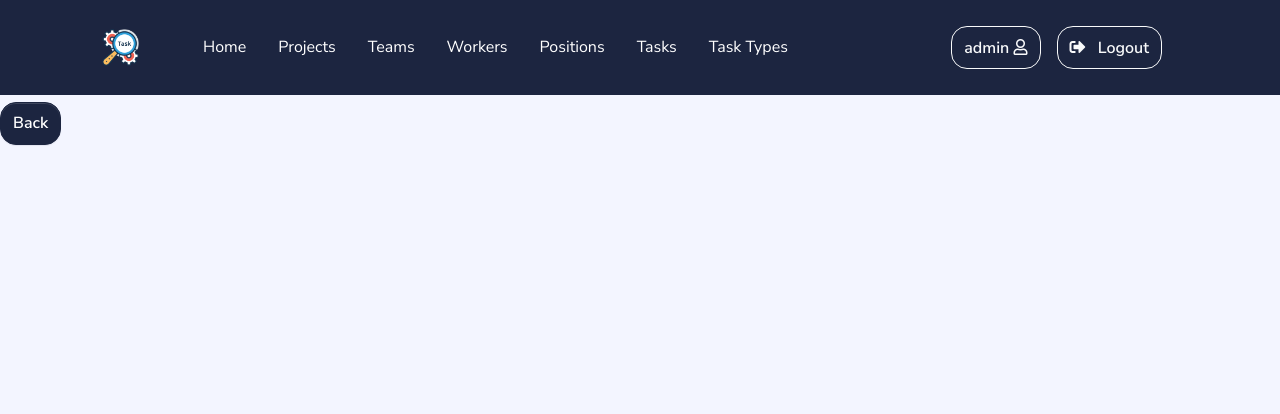
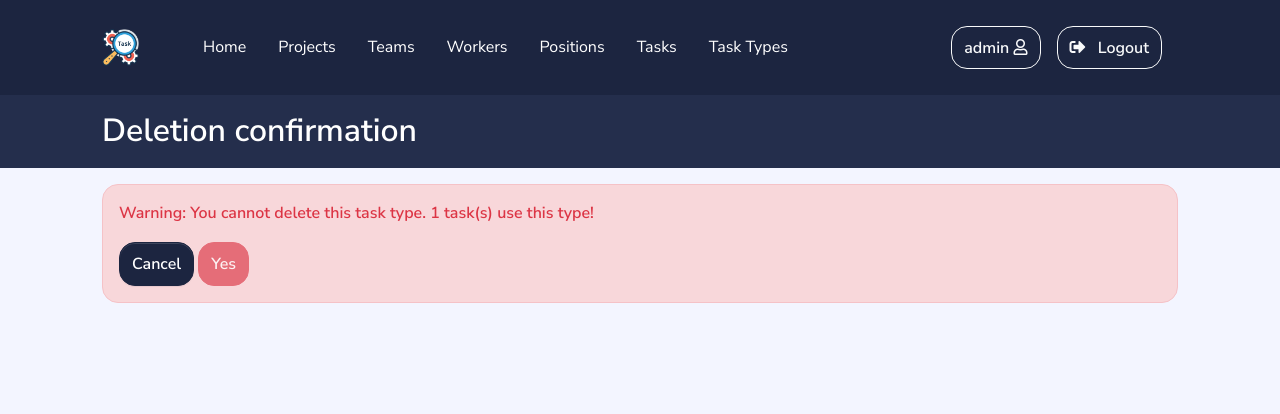
Before and after one commit to realasdfg/task-manager, a Django app: page /task-types/2/delete/ in a window 1280 px wide. Shown: the top 414 px of the page. Run offline with Django 5.2, Linux system fonts and the light colour scheme; a user stored in the database is signed in; data comes from the database, SQL or seed files in the repository; some libraries are stand-ins or nearby versions.

Commit message:
Apply new design on confirm_delete templates

```diff
--- a/templates/tasks/confirm_delete.html
+++ b/templates/tasks/confirm_delete.html
@@ -1,16 +1,31 @@
 {% extends "layouts/base.html" %}
 
 {% block content %}
-  <h1>Delete confirmation</h1>
-  <p>Are you sure you want to delete "{{ object }}"?</p>
-  {% block additional_info %}{% endblock %}
-  <form action="" method="post">
+  <main>
+    <div class="section pb-2 bg-primary text-white header-list">
+      <div class="container">
+        <h2>Deletion confirmation</h2>
+      </div>
+    </div>
+    {% block deletion_info %}
+      <div class="section section-md pt-3">
+        <div class="container">
+          <div class="alert alert-danger">
+            <p class="fw-bold">Are you sure you want to delete "{{ object }}"?</p>
+            {% block additional_info %}
+            {% endblock %}
+            <form method="post">
               {% csrf_token %}
               <button type="button"
-            class="btn btn-secondary"
+                      class="btn btn-primary"
                       onclick="history.back()">
                 Cancel
               </button>
-    <input type="submit" value="Yes" class="btn btn-danger">
+              <input type="submit" value="Delete" class="btn btn-danger">
             </form>
+          </div>
+        </div>
+      </div>
     {% endblock %}
+  </main>
+{% endblock content %}
--- a/templates/tasks/tasktype_confirm_delete.html
+++ b/templates/tasks/tasktype_confirm_delete.html
@@ -1,19 +1,17 @@
-{% extends "layouts/base.html" %}
+{% extends "tasks/confirm_delete.html" %}
 
-{% block content %}
-  <h1>Delete Task Type?</h1>
+{% block deletion_info %}
+  <div class="section section-md pt-3">
+    <div class="container">
+      <div class="alert alert-danger">
         {% if tasktype.tasks.exists %}
-    <p class="text-danger">
+          <p class="text-danger fw-bold">
             Warning: You cannot delete this task type.
-      {{ tasktype.tasks.count }} task(s) use this type.
+            {{ tasktype.tasks.count }} task(s) use this type!
           </p>
-    <button type="button"
-            class="btn btn-secondary"
-            onclick="history.back()">
-      Back
-    </button>
         {% else %}
-    <p>Are you sure you want to delete the task type "{{ tasktype.name }}"?</p>
+          <p class="fw-bold">Are you sure you want to delete "{{ object }}"?</p>
+        {% endif %}
         <form action="" method="post">
           {% csrf_token %}
           <button type="button"
@@ -21,7 +19,9 @@
                   onclick="history.back()">
             Cancel
           </button>
-      <input type="submit" value="Yes" class="btn btn-danger">
+          <input type="submit" value="Yes" class="btn btn-danger" {% if tasktype.tasks.exists %}disabled{% endif %}>
         </form>
-  {% endif %}
+      </div>
+    </div>
+  </div>
 {% endblock %}
```
Lines whose indentation alone changed are shown as unchanged.
